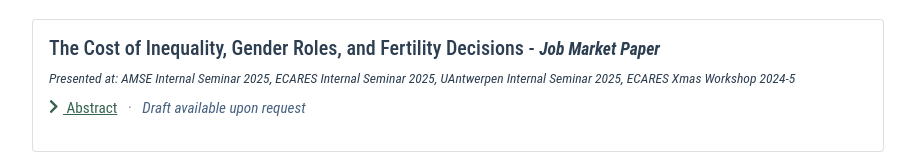
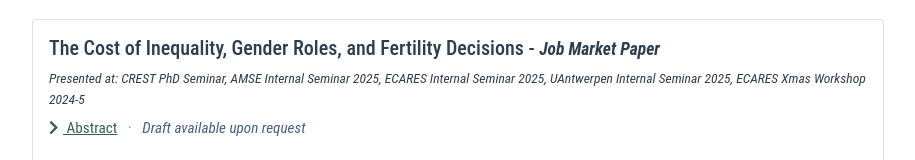
Before and after one commit to Wenqi-Lu/wenqi-lu.github.io, a Vue app: page /research in a window 1280 px wide. Shown: the part 595-755 px from the top of the page, without its empty margins (182-1097 px from the left). Built offline with nearby package versions, Linux system fonts and the light colour scheme.

Commit message:
docs: update JMP preesent record

```diff
--- a/src/views/Research.vue
+++ b/src/views/Research.vue
@@ -6,7 +6,7 @@
 
     <wip-card name="The Cost of Inequality, Gender Roles, and Fertility Decisions  - <small><em><strong>Job Market Paper</strong></em></small>"
       draft="Draft available upon request"
-      present="AMSE Internal Seminar 2025, ECARES Internal Seminar 2025, UAntwerpen Internal Seminar 2025, ECARES Xmas Workshop 2024-5"
+      present="CREST PhD Seminar, AMSE Internal Seminar 2025, ECARES Internal Seminar 2025, UAntwerpen Internal Seminar 2025, ECARES Xmas Workshop 2024-5"
       abstract="Declining fertility rates pose social and economic challenges across many countries. A key driver is the strong gender-based division of labor within households, rooted in traditional gender norms that assign primary childcare duties to women regardless their education or career prospects. This unequal division of labor lowers fertility intentions through two mechanisms—the child penalty associated with motherhood and the disutility arising from perceived unfairness in domestic work. The degree of perceived unfairness depends on spouses’ gender role attitudes and the actual gap in time devoted to domestic tasks. The paper uses Japan as the empirical setting, drawing on its experience of low fertility and its wide gender gap in paid and unpaid work. The analysis highlights two central frictions shaping fertility decisions, gender norms that conflict with progressive women’s expectations and an overwork culture that limits men’s participation in childcare, thereby widening the domestic labor gap. Using a dynamic structural model, the study quantifies the effects of the child penalty and perceived unfairness mechanisms on fertility outcomes. Counterfactual analyses show that work–life balance policies raise fertility for most households, but a narrower division of domestic labor is required to increase fertility intentions among progressive women."
       />
 
```
